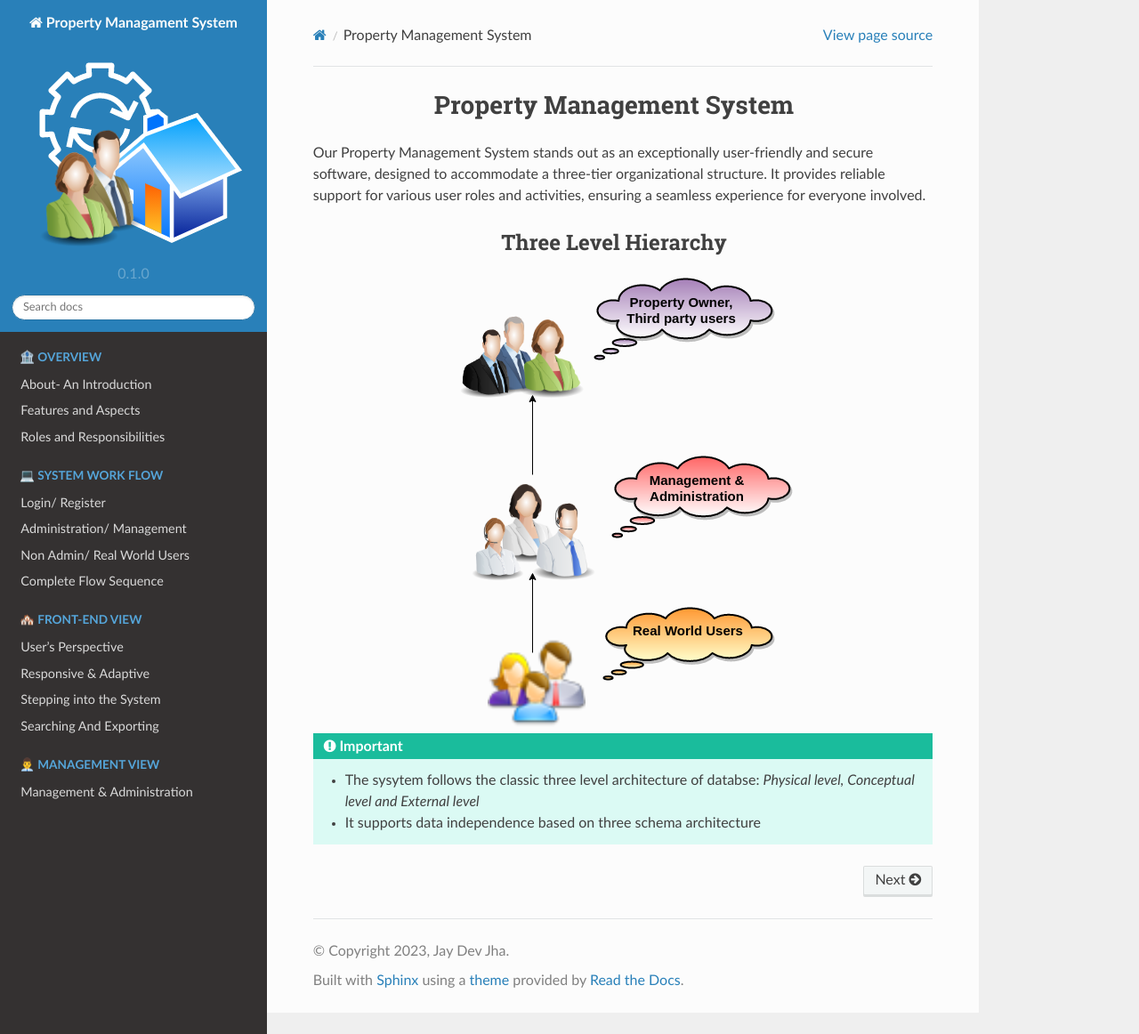
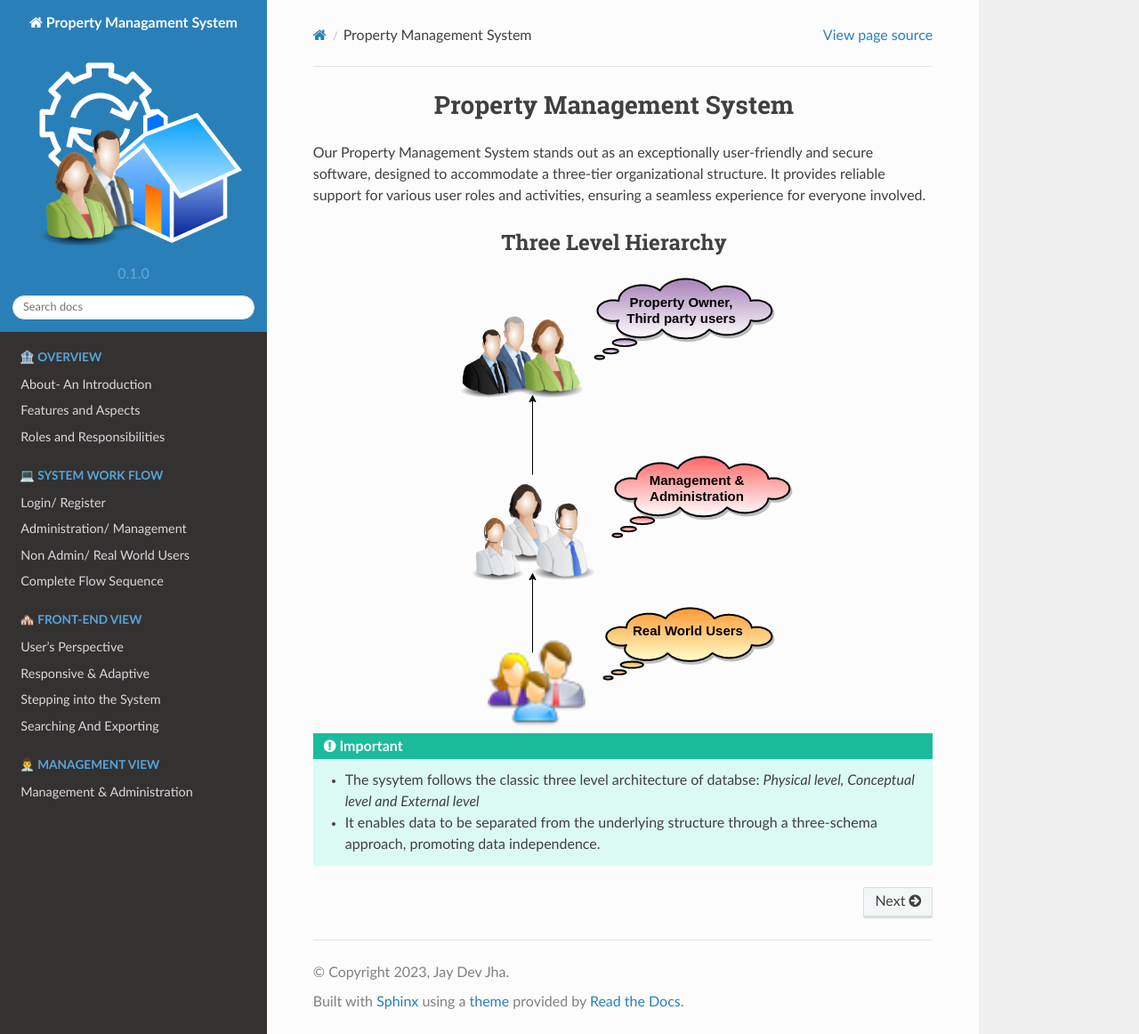
Before and after one commit to IIITM-Jay/Property-Management-System-Docs, a Sphinx documentation site: the page built from docs/source/index.rst, in a window 1280 px wide and 1162 px high. Shown: the whole window at 89% size. Built offline with Sphinx 7.4.7 and the Read the Docs theme 2.0.0, drawn with Linux system fonts in a browser that asks for light colours.

Commit message:
Update index.rst

```diff
--- a/docs/source/index.rst
+++ b/docs/source/index.rst
@@ -15,7 +15,7 @@ Three Level Hierarchy
 
 .. important::
       * The sysytem follows the classic three level architecture of databse: *Physical level, Conceptual level and External level*
-      * It supports data independence based on three schema architecture
+      * It enables data to be separated from the underlying structure through a three-schema approach, promoting data independence.
 
 
 .. toctree::
```
